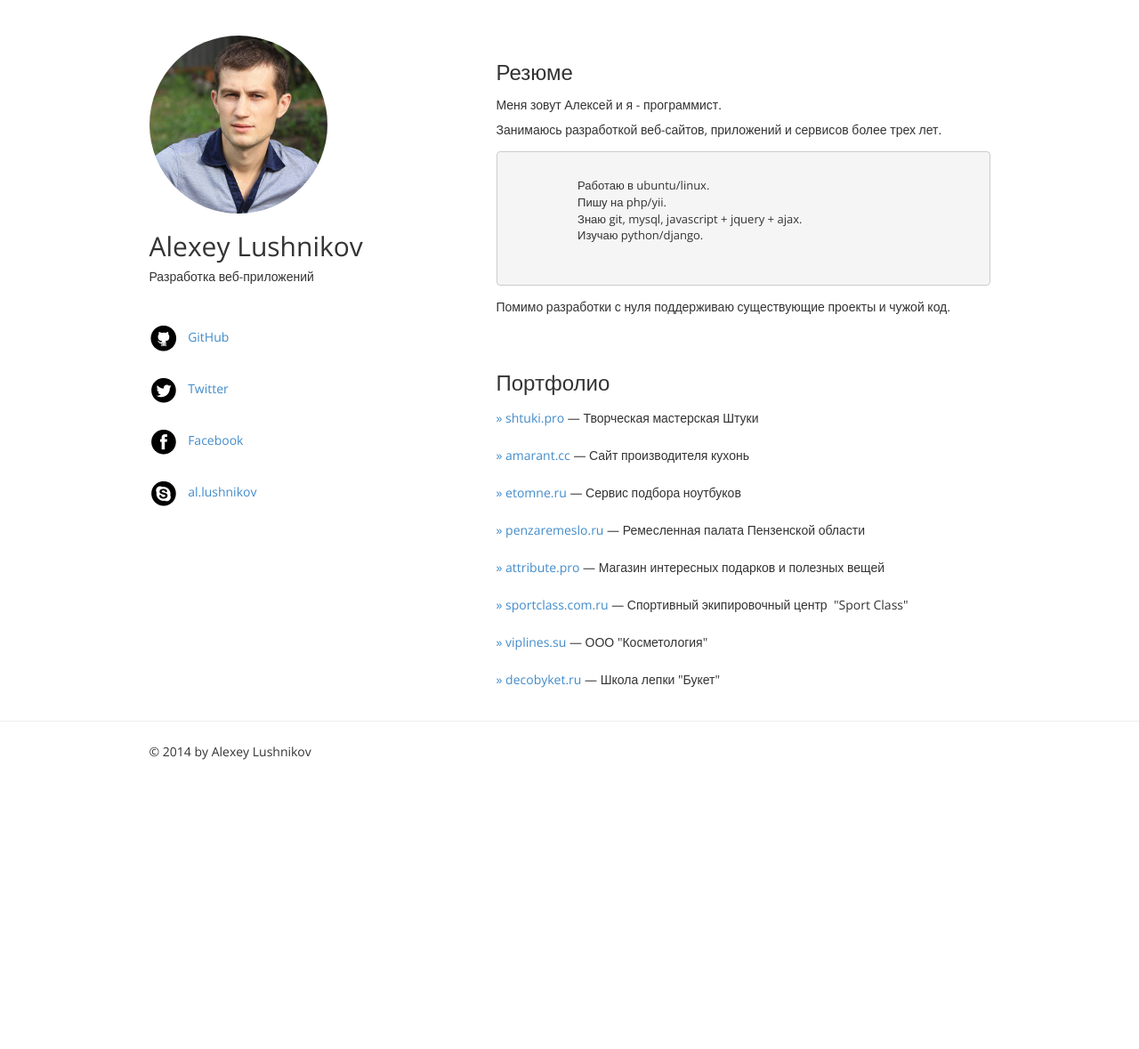
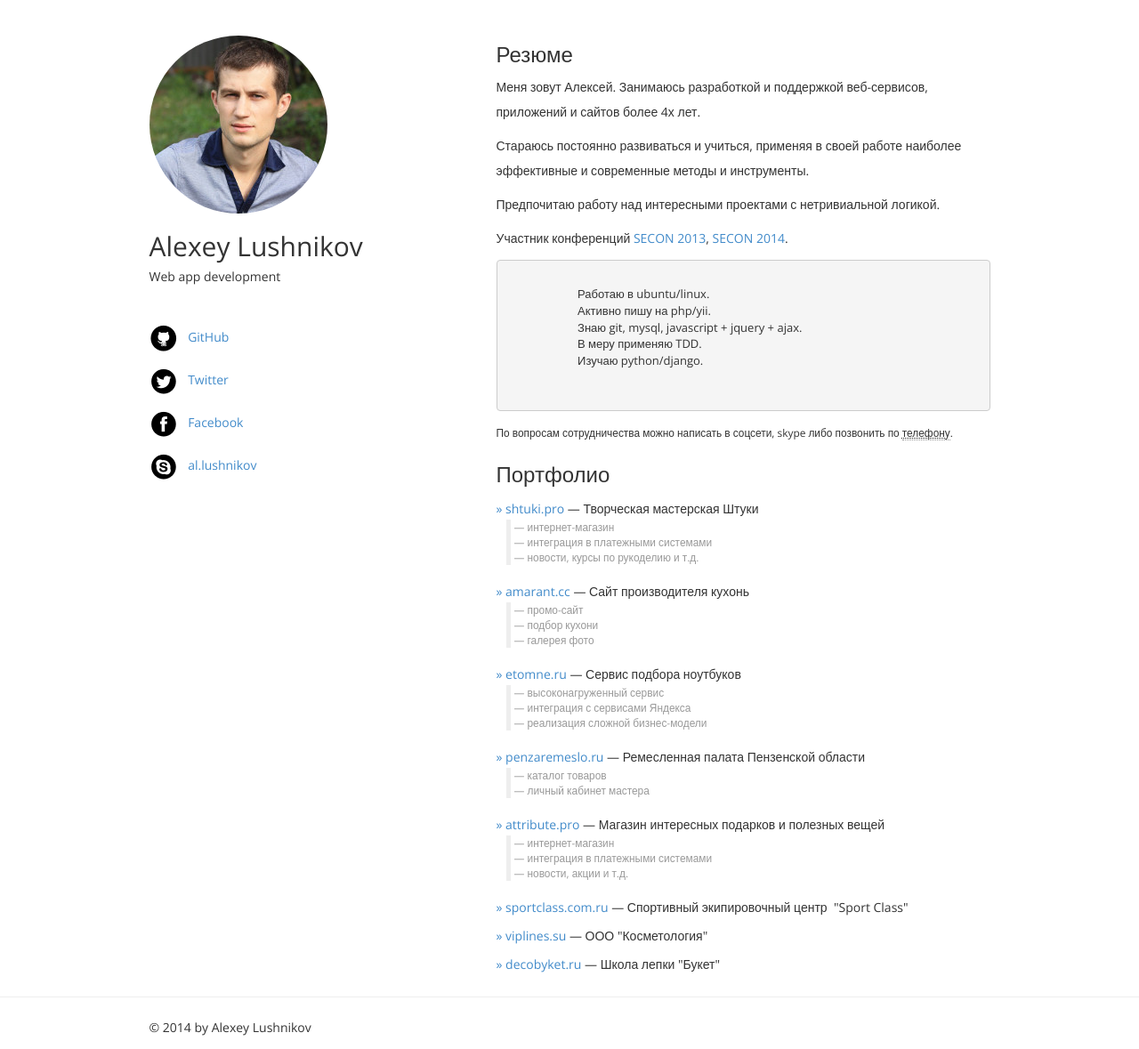
Before and after one commit to allush/allush.github.io, a PHP site: page / in a window 1280 px wide. Shown: the whole page at 89% size. Before the commit the page ends 854 px from the top, so only its background shows below. Run offline with PHP 8.4, Linux system fonts and the light colour scheme.

Commit message:
Обновил резюме. Добавил описание проектов

```diff
--- a/css/main.css
+++ b/css/main.css
@@ -14,6 +14,7 @@ header, footer {
 
 header .view {
     padding: 8px 0;
+    margin: 0;
 }
 
 header .view img {
@@ -26,8 +27,15 @@ section {
 
 section .portfolio-item{
     padding: 2px 0;
+    margin: 0;
 }
-
+section .portfolio-item-description{
+    margin: -8px 0 0 0;
+}
+section blockquote{
+    padding: 0 4px;
+    margin: 6px 0 12px 11px;
+}
 
 .affix {
     position: static;
--- a/index.html
+++ b/index.html
@@ -22,7 +22,7 @@
                 <img class="img-circle" src="images/iam.jpg">
 
                 <h2>Alexey Lushnikov</h2>
-                <h5>Разработка веб-приложений</h5>
+                <h5>Web app development</h5>
                 <br>
 
                 <p class="view">
@@ -50,67 +50,126 @@
 
         <div class="col-md-6 col-sm-6">
             <section>
-                <h3>Резюме</h3>
+                <h3 style="margin-top: 0;">Резюме</h3>
+
+                <p>Меня зовут Алексей. Занимаюсь разработкой и поддержкой веб-сервисов, приложений и сайтов более 4х
+                    лет.</p>
 
                 <p>
-                    Меня зовут Алексей и я - программист.<br>
-                    Занимаюсь разработкой веб-сайтов, приложений и сервисов более трех лет.
+                    Стараюсь постоянно развиваться и учиться, применяя в своей работе наиболее эффективные
+                    и современные методы и инструменты.
+                </p>
+
+                <p>Предпочитаю работу над интересными проектами с нетривиальной логикой.</p>
+
+                <p>
+                    Участник конференций <a href="http://2014.secon.ru/">SECON 2013</a>, <a
+                        href="http://2013.secon.ru/">SECON 2014</a>.
                 </p>
 
                 <pre>
                     <code>
                         Работаю в ubuntu/linux.
-                        Пишу на php/yii.
+                        Активно пишу на php/yii.
                         Знаю git, mysql, javascript + jquery + ajax.
+                        В меру применяю TDD.
                         Изучаю python/django.
                     </code>
                 </pre>
 
-                <p>Помимо разработки с нуля поддерживаю существующие проекты и чужой код.</p>
-
-                <br>
+                <p>
+                    <small>
+                        По вопросам сотрудничества можно написать в соцсети, skype либо позвонить по
+                        <abbr title="+7 927 099 09 31">телефону</abbr>.
+                    </small>
+                </p>
 
                 <h3>Портфолио</h3>
 
-                <p class="portfolio-item">
+                <div class="portfolio-item">
                     <a href="http://shtuki.pro" target="_blank">&raquo; shtuki.pro</a>
                     &mdash; Творческая мастерская Штуки
-                </p>
+                    <blockquote>
+                        <ul class="list-unstyled portfolio-item-description">
+                            <li>
+                                <small class="text-muted">интернет-магазин</small>
+                                <small class="text-muted">интеграция в платежными системами</small>
+                                <small class="text-muted">новости, курсы по рукоделию и т.д.</small>
+                            </li>
+                        </ul>
+                    </blockquote>
+                </div>
 
-                <p class="portfolio-item">
+
+                <div class="portfolio-item">
                     <a href="http://amarant.cc" target="_blank">&raquo; amarant.cc</a>
                     &mdash; Сайт производителя кухонь
-                </p>
+                    <blockquote>
+                        <ul class="list-unstyled portfolio-item-description">
+                            <li>
+                                <small class="text-muted">промо-сайт</small>
+                                <small class="text-muted">подбор кухони</small>
+                                <small class="text-muted">галерея фото</small>
+                            </li>
+                        </ul>
+                    </blockquote>
+                </div>
 
-                <p class="portfolio-item">
+                <div class="portfolio-item">
                     <a href="http://etomne.ru" target="_blank">&raquo; etomne.ru</a>
                     &mdash; Сервис подбора ноутбуков
-                </p>
+                    <blockquote>
+                        <ul class="list-unstyled portfolio-item-description">
+                            <li>
+                                <small class="text-muted">высоконагруженный сервис</small>
+                                <small class="text-muted">интеграция с сервисами Яндекса</small>
+                                <small class="text-muted">реализация сложной бизнес-модели</small>
+                            </li>
+                        </ul>
+                    </blockquote>
+                </div>
 
-                <p class="portfolio-item">
+                <div class="portfolio-item">
                     <a href="http://penzaremeslo.ru" target="_blank">&raquo; penzaremeslo.ru</a>
                     &mdash; Ремесленная палата Пензенской области
-                </p>
+                    <blockquote>
+                        <ul class="list-unstyled portfolio-item-description">
+                            <li>
+                                <small class="text-muted">каталог товаров</small>
+                                <small class="text-muted">личный кабинет мастера</small>
+                            </li>
+                        </ul>
+                    </blockquote>
+                </div>
 
-                <p class="portfolio-item">
+                <div class="portfolio-item">
                     <a href="http://attribute.pro" target="_blank">&raquo; attribute.pro</a>
                     &mdash; Магазин интересных подарков и полезных вещей
-                </p>
+                    <blockquote>
+                        <ul class="list-unstyled portfolio-item-description">
+                            <li>
+                                <small class="text-muted">интернет-магазин</small>
+                                <small class="text-muted">интеграция в платежными системами</small>
+                                <small class="text-muted">новости, акции и т.д.</small>
+                            </li>
+                        </ul>
+                    </blockquote>
+                </div>
 
-                <p class="portfolio-item">
+                <div class="portfolio-item">
                     <a href="http://sportclass.com.ru" target="_blank">&raquo; sportclass.com.ru</a>
                     &mdash; Спортивный экипировочный центр &nbsp;"Sport Class"
-                </p>
+                </div>
 
-                <p class="portfolio-item">
+                <div class="portfolio-item">
                     <a href="http://viplines.su" target="_blank">&raquo; viplines.su</a>
                     &mdash; ООО "Косметология"
-                </p>
+                </div>
 
-                <p class="portfolio-item">
+                <div class="portfolio-item">
                     <a href="http://decobyket.ru" target="_blank">&raquo; decobyket.ru</a>
                     &mdash; Школа лепки "Букет"
-                </p>
+                </div>
             </section>
         </div>
     </div>
```
